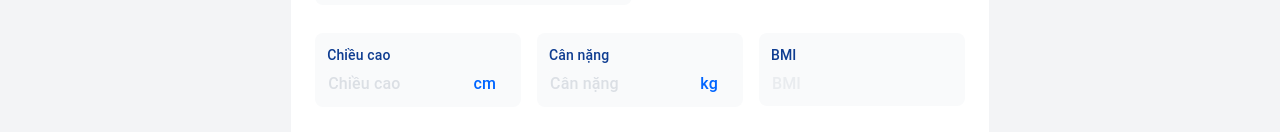
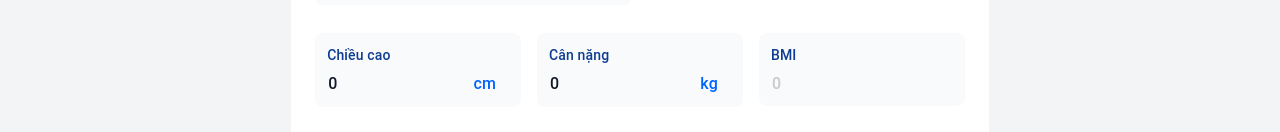
Before and after one commit to linhtv-ringkas/daihocy, a React (Create React App) app: page /female in a window 1280 px wide. Shown: the part 820-952 px from the top of the page. Built offline with nearby package versions, Linux system fonts and the light colour scheme; no server answers; what axios-extensions would draw is missing.

Commit message:
[NEW]- update bmi calculator

```diff
--- a/src/components/form/info.tsx
+++ b/src/components/form/info.tsx
@@ -1,4 +1,4 @@
-import React from "react";
+import React, { useEffect } from "react";
 import { Controller, UseFormReturn } from "react-hook-form";
 import Input from "components/control/input";
 import { get } from "lodash";
@@ -77,9 +77,22 @@ const FormInfo: React.FC<Props>= ({formControl, defaultValue})=> {
   const {
     control,
     formState: { errors },
-    watch
+    watch,
+    setValue
   } = formControl;
   const watchIsFamily = watch("isFamily", false);
+  const watchHeight = watch("height", 0);
+  const watchWeight = watch("weight", 0);
+  useEffect(()=> {
+      if(watchHeight> 0 && watchWeight > 0) {
+        const height = watchHeight/100
+        const bmi = watchWeight/(height*height)
+        setValue('BMI', Math.round(bmi*100)/100);
+      } else {
+        setValue('BMI', 0);
+      }
+  }, [watchHeight, watchWeight])
+
   return (
     <div className="my-6 p-6 bg-white rounded-2xl">
       <div className="font-bold text-xl mb-6 uppercase">THÔNG TIN CHUNG</div>
@@ -216,7 +229,7 @@ const FormInfo: React.FC<Props>= ({formControl, defaultValue})=> {
         <Controller
           name="height"
           control={control}
-          defaultValue={get(defaultValue, "height")}
+          defaultValue={get(defaultValue, "height", 0)}
           render={({ field: { ref, ...others } }) => (
             <Input
               label="Chiều cao"
@@ -232,7 +245,7 @@ const FormInfo: React.FC<Props>= ({formControl, defaultValue})=> {
         <Controller
           name="weight"
           control={control}
-          defaultValue={get(defaultValue, "weight")}
+          defaultValue={get(defaultValue, "weight", 0)}
           render={({ field: { ref, ...others } }) => (
             <Input
               label="Cân nặng"
@@ -248,7 +261,7 @@ const FormInfo: React.FC<Props>= ({formControl, defaultValue})=> {
         <Controller
           name="BMI"
           control={control}
-          defaultValue={get(defaultValue, "BMI")}
+          defaultValue={get(defaultValue, "BMI", 0)}
           render={({ field: { ref, ...others } }) => (
             <Input
               label="BMI"
```
